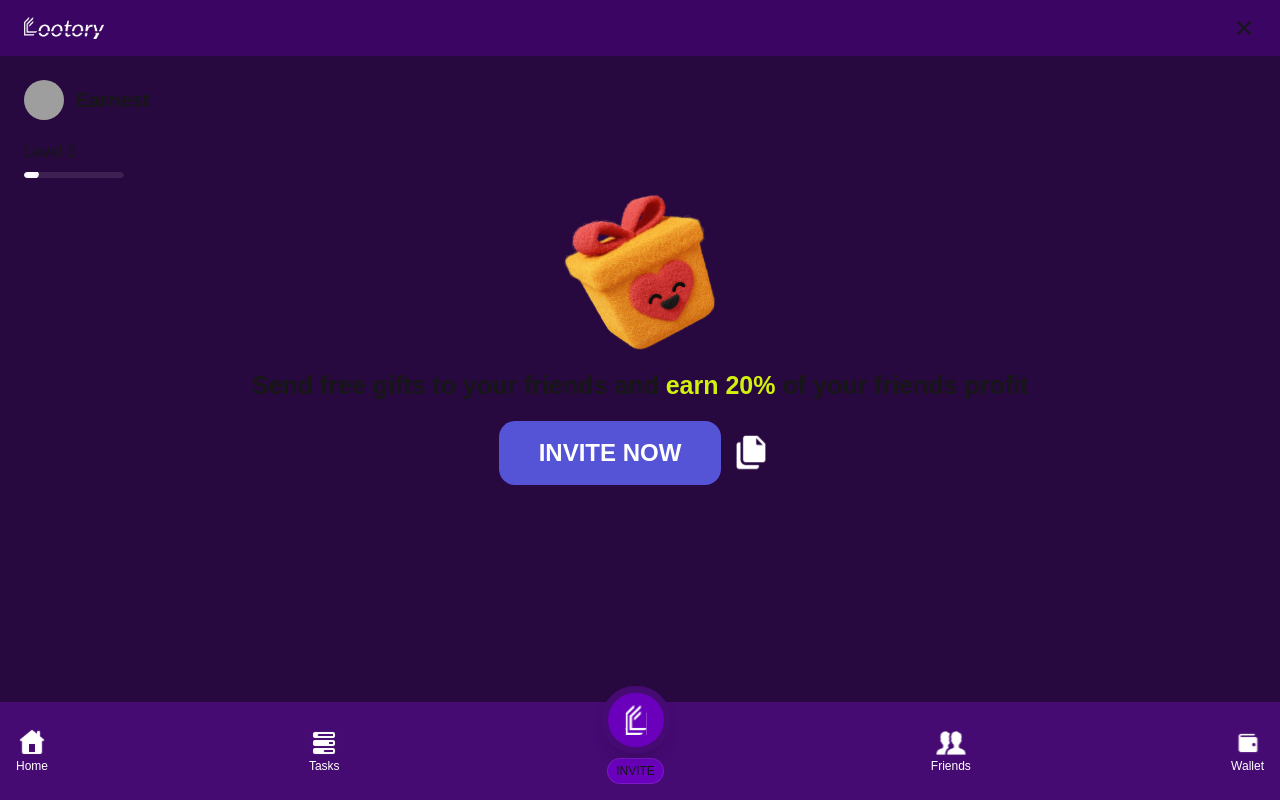
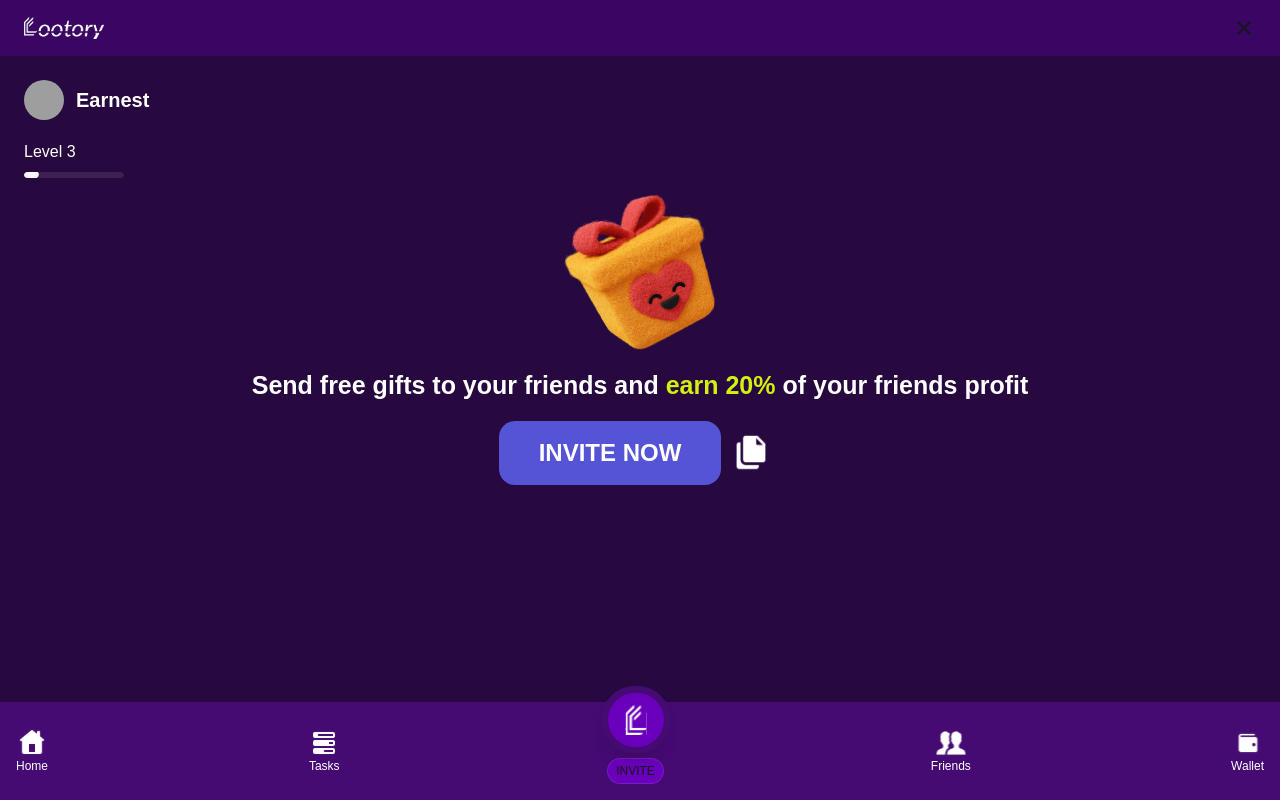
Before and after one commit to datharnu/lootory-telegram-app, a Next.js app: page /invite in a window 1280 px wide. Built offline with nearby package versions, Linux system fonts and the light colour scheme; grey boxes are pictures that could not be loaded.

Commit message:
added text-color

```diff
--- a/app/friends/page.tsx
+++ b/app/friends/page.tsx
@@ -7,11 +7,11 @@ export default function page() {
 <div className='flex items-center gap-3'>
       <Image src="/avatar.jpg" alt="logo" width={100} height={100} className='rounded-full w-10 h-10 object-cover' />
       <div>
-        <h2 className='text-xl font-bold'>Earnest</h2>
+        <h2 className='text-xl font-bold text-white'>Earnest</h2>
       </div>
     </div>
 <div className='space-y-2'>
-<p>Level 3</p>
+<p className='text-white'>Level 3</p>
     <Image src="/progress.svg" alt="logo" width={100} height={100} className='rounded-full  object-cover' />
 
 </div>
--- a/app/invite/page.tsx
+++ b/app/invite/page.tsx
@@ -7,11 +7,11 @@ export default function page() {
 <div className='flex items-center gap-3'>
       <Image src="/avatar.jpg" alt="logo" width={100} height={100} className='rounded-full w-10 h-10 object-cover' />
       <div>
-        <h2 className='text-xl font-bold'>Earnest</h2>
+        <h2 className='text-xl font-bold text-white'>Earnest</h2>
       </div>
     </div>
 <div className='space-y-2'>
-<p>Level 3</p>
+<p className='text-white'>Level 3</p>
     <Image src="/progress.svg" alt="logo" width={100} height={100} className='rounded-full  object-cover' />
 
 </div>
@@ -19,7 +19,7 @@ export default function page() {
         <section className='flex flex-col justify-center items-center'>
             <Image src="/invite.svg" alt="logo" width={100} height={100} className=' w-[220px] h-full object-cover' />
    <div className='mb-4'>
-   <p className='text-center text-[25px] font-bold'>
+   <p className='text-center text-white text-[25px] font-bold'>
             Send free gifts to your friends and <span className='text-[#D2F10C]'>earn 20%</span> of your friends profit
     </p>
    </div>
--- a/app/page.tsx
+++ b/app/page.tsx
@@ -43,11 +43,11 @@ export default function TelegramMiniApp() {
 <div className='flex items-center gap-3'>
       <Image src="/avatar.jpg" alt="logo" width={100} height={100} className='rounded-full w-10 h-10 object-cover' />
       <div>
-        <h2 className='text-xl font-bold'>Earnest</h2>
+        <h2 className='text-xl font-bold text-white'>Earnest</h2>
       </div>
     </div>
 <div className='space-y-2'>
-<p>Level 3</p>
+<p className='text-white'>Level 3</p>
     <Image src="/progress.svg" alt="logo" width={100} height={100} className='rounded-full  object-cover' />
 
 </div>
@@ -57,12 +57,12 @@ export default function TelegramMiniApp() {
   {Features.map((feature) => (
     <div key={feature.title} className='my-14 flex-col space-y-2'>
 
-<h1 className='text-2xl font-bold mb-2 text-center '>{feature.data}</h1>
+<h1 className='text-2xl font-bold mb-2 text-center text-white '>{feature.data}</h1>
 
    <div className='flex flex-col items-center gap-1'>
     {feature.icon}
     <div>
-<p className='text-sm text-gray-300'>{feature.title}</p>
+<p className='text-sm text-gray-300 text'>{feature.title}</p>
 </div>
    </div>
     </div>
```
